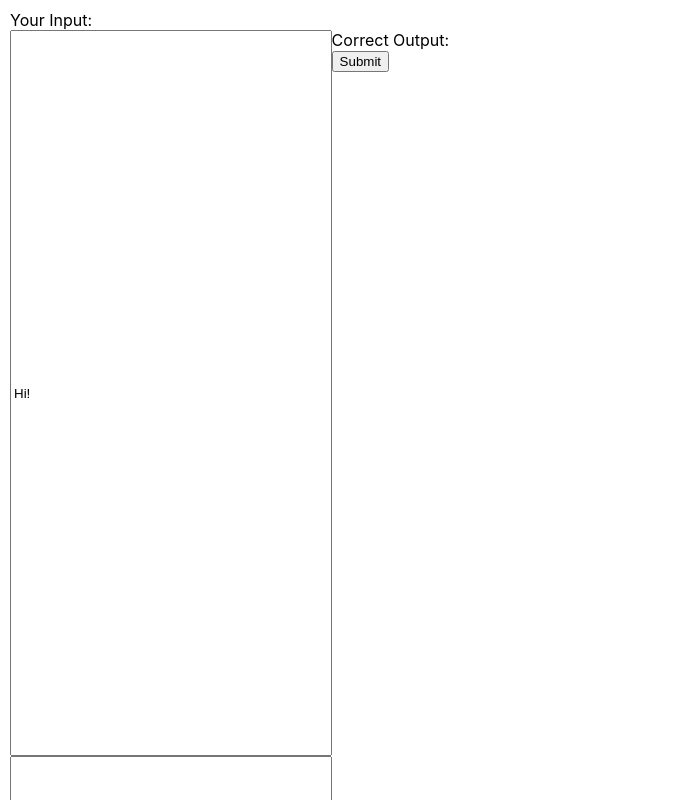
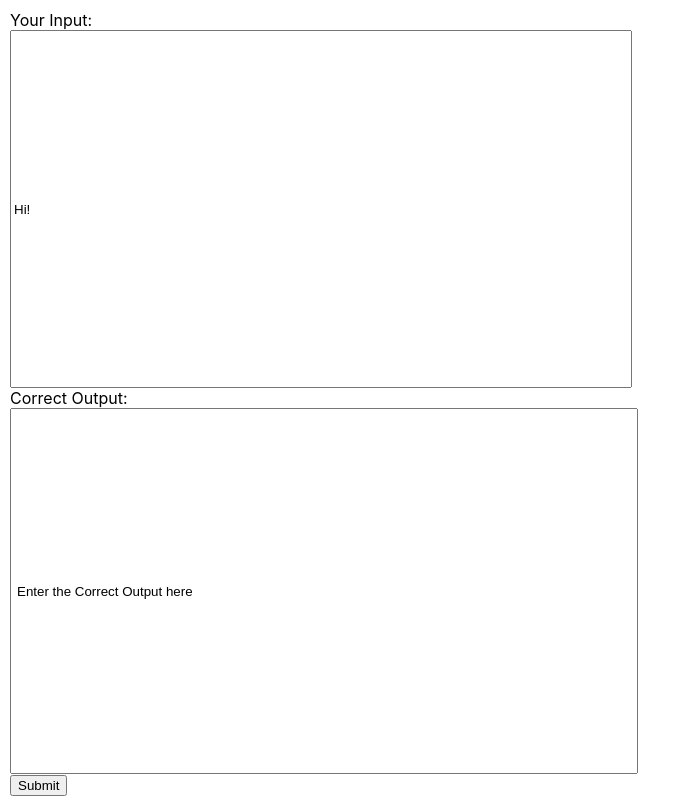
Before and after one commit to pranavnt/DiffCheckr, a React (Create React App) app: page / in a window 1280 px wide. Shown: the top 800 px of the page, without its empty margins (0-691 px from the left). Built offline with nearby package versions, Linux system fonts and the light colour scheme.

Commit message:
abt to switch to textareas

```diff
--- a/public/index.html
+++ b/public/index.html
@@ -28,8 +28,17 @@
   </head>
   <body>
     <noscript>You need to enable JavaScript to run this app.</noscript>
-    <div id="root" style="height: 100vh; width: 50%"></div>
-    <div id="output" style="height: 100vh; width: 50%"></div>
+    <div id="root" style="height: 100vh; width: 48%; float: left"></div>
+    <div
+      id="output"
+      style="
+        height: 100vh;
+        width: 48%;
+        float: right;
+        border: 1px black;
+        padding: 20px;
+      "
+    ></div>
     <!--
       This HTML file is a template.
       If you open it directly in the browser, you will see an empty page.
--- a/src/Page.js
+++ b/src/Page.js
@@ -28,7 +28,7 @@ export default class Page extends React.Component {
       <div style={{ width: "100%", height: "100vh" }}>
         <form
           onSubmit={this.compareOutputs}
-          style={{ padding: "10px", height: "100vh", width: "100%" }}
+          style={{ height: "100vh", width: "100%", padding: "10px" }}
         >
           <label>Your Input:</label>
           <br />
@@ -37,17 +37,22 @@ export default class Page extends React.Component {
             name="userInput"
             defaultValue="Hi!"
             ref={(input) => (this.userInput = input)}
-            style={{ width: "49%", height: "90vh", float: "left" }}
+            style={{ height: "44vh", width: "100%" }}
           />
 
+          <br />
           <label>Correct Output:</label>
-          <br />
           <input
             type="textarea"
             name="correctOutput"
             defaultValue="Enter the Correct Output here"
             ref={(input) => (this.correctOutput = input)}
-            style={{ width: "49%", height: "90vh", float: "left" }}
+            style={{
+              height: "44vh",
+              width: "100%",
+              padding: "5px",
+              whiteSpace: "pre-wrap",
+            }}
           />
           <input type="submit" />
         </form>
```
